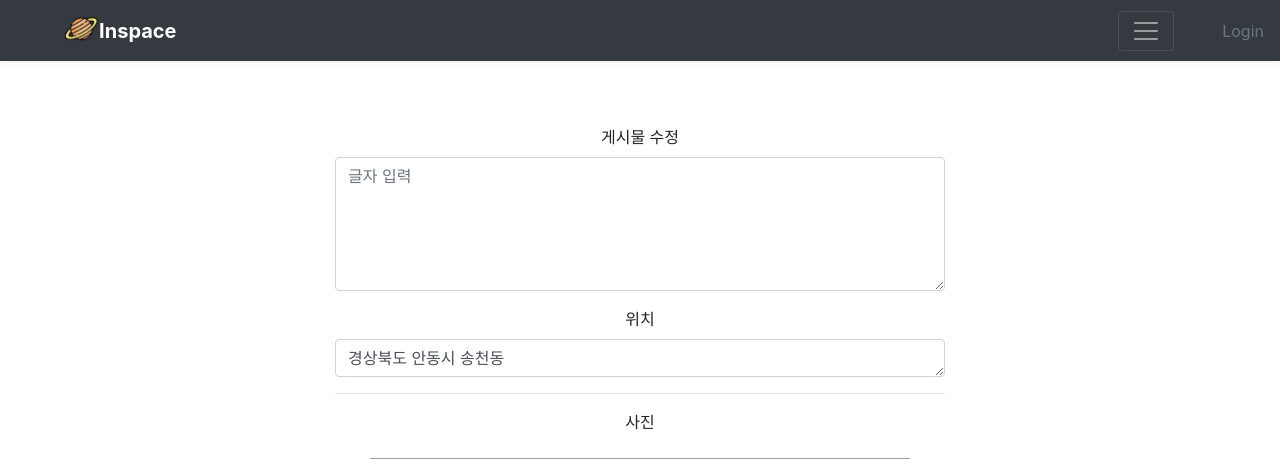
After one commit to BE1NG/inspace, a Django app: template templates/update.html in a window 1280 px wide. The commit adds this page. Shown: the top 459 px of the page. Run offline with Django 3.2, Linux system fonts and the light colour scheme; the template is opened without the code that fills it: values that come from a table or form of the project are taken from there, others are empty; data comes from the database, SQL or seed files in the repository; both versions use the stored data as it was after the commit; some libraries are stand-ins or nearby versions; grey boxes are pictures that could not be loaded.

Commit message:
게시물 수정 추가

```diff
--- a/inspace/urls.py
+++ b/inspace/urls.py
@@ -6,6 +6,7 @@ urlpatterns = [
     path('admin/', admin.site.urls),
     path('inspace/write/', views.write),
     path('coord_to_address/', views.coord_to_address),
+    path('inspace/write/update/<int:id>/', views.update),
     path('inspace/signup/', views.signup),
     path('signup/check_id/', views.check_id),
     path('inspace/signin/', views.signin),
--- a/templates/main.html
+++ b/templates/main.html
@@ -15,9 +15,12 @@
   background-image: url('https://secure.gravatar.com/avatar/2e4f63e0ef15ad019600822cc42ad278?s=140&d=mm&r=g');
     }
 
-    article .block p {line-height: 22px; color: #000; font-size: 16px; font-weight: 600;}
+article .block p {line-height: 22px; color: #000; font-size: 16px; font-weight: 600;}
 article .block h2 {line-height: 22px; color: #000; font-size: 16px; font-weight: 600;}
 article .block h4 {line-height: 22px; color: #000; font-size: 16px; font-weight: 600;}
+
+article .block {padding: 0px; min-height: 500px; width:540px;}
+
 
 /* 게시글 내용 */
 p.con{
--- /dev/null
+++ b/templates/update.html
@@ -0,0 +1,43 @@
+{% extends 'base.html' %}
+{% block content %}
+<style>
+    .jumbotron{
+    background-color:#fff;
+    }
+</style>
+
+
+<div class="jumbotron">
+    <div class="container text-center">
+        <form method="post" action="/inspace/write/update/{{ posting.id }}/" enctype="multipart/form-data">
+            {% csrf_token %}
+
+            <div class="form-group">
+                <label for="content">게시물 수정</label>
+                <textarea class="form-control" rows="5" name="content" id="content" placeholder="글자 입력">{{ posting.content }}</textarea>
+            </div>
+
+            <div class="form-group">
+                <label for="location">위치</label>
+                <textarea class="form-control" rows="1" name="location" id="location">{{ posting.location }}</textarea>
+            </div>
+            <hr></hr>
+            <div class="form-group">
+                <label for="picture">사진</label>
+                <p></p>
+                <!-- <input type="file" name="picture" id="picture" value = "{{posting.picture}}"> -->
+                <img src="/static/profile_image/{{ posting.picture }}" width="540px" height="620px">
+            </div>
+
+            <hr></hr>
+
+            <button type="submit" id="complete" class="btn btn-primary btn-block">
+                수정하기
+            </button>
+
+        </form>
+    </div>
+</div>
+
+
+{% endblock %}
```
Also changed, not shown: inspace/views.py (+27 -0 lines), templates/mypage.html (+13 -0 lines), db.sqlite3, static/profile_image/nav_icon.png (added).
